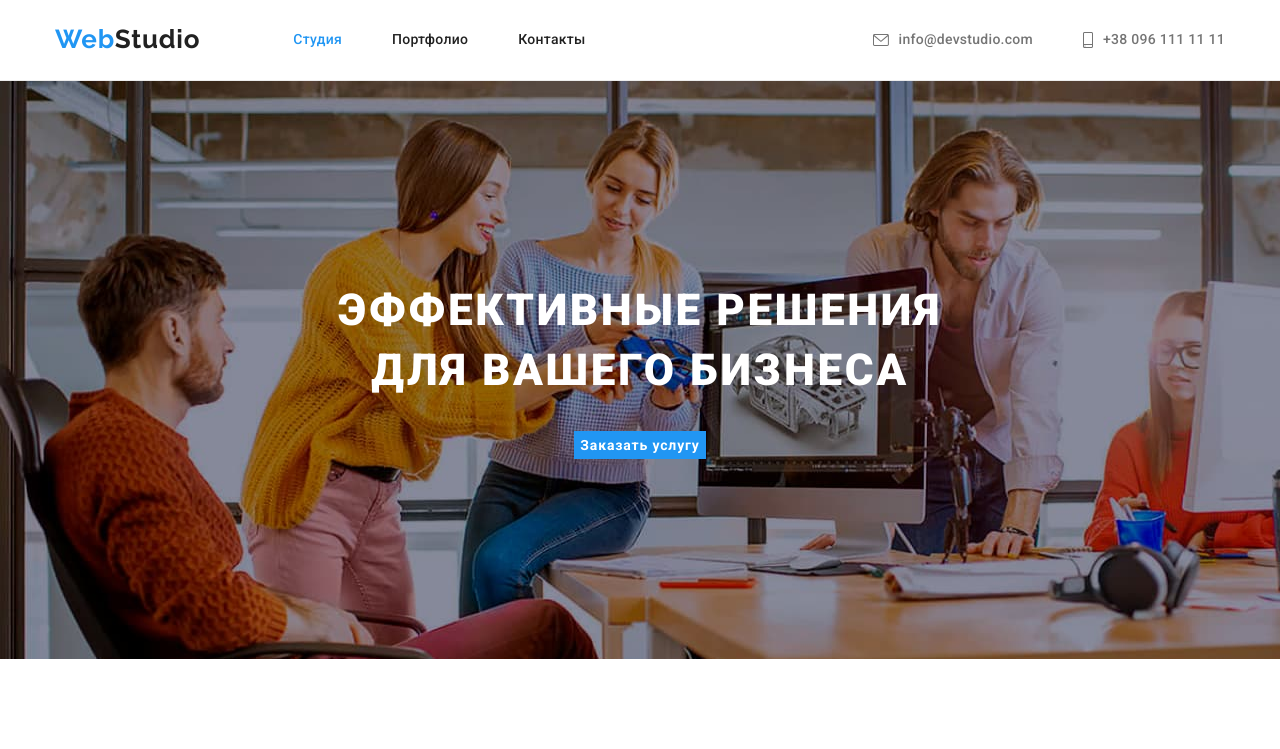
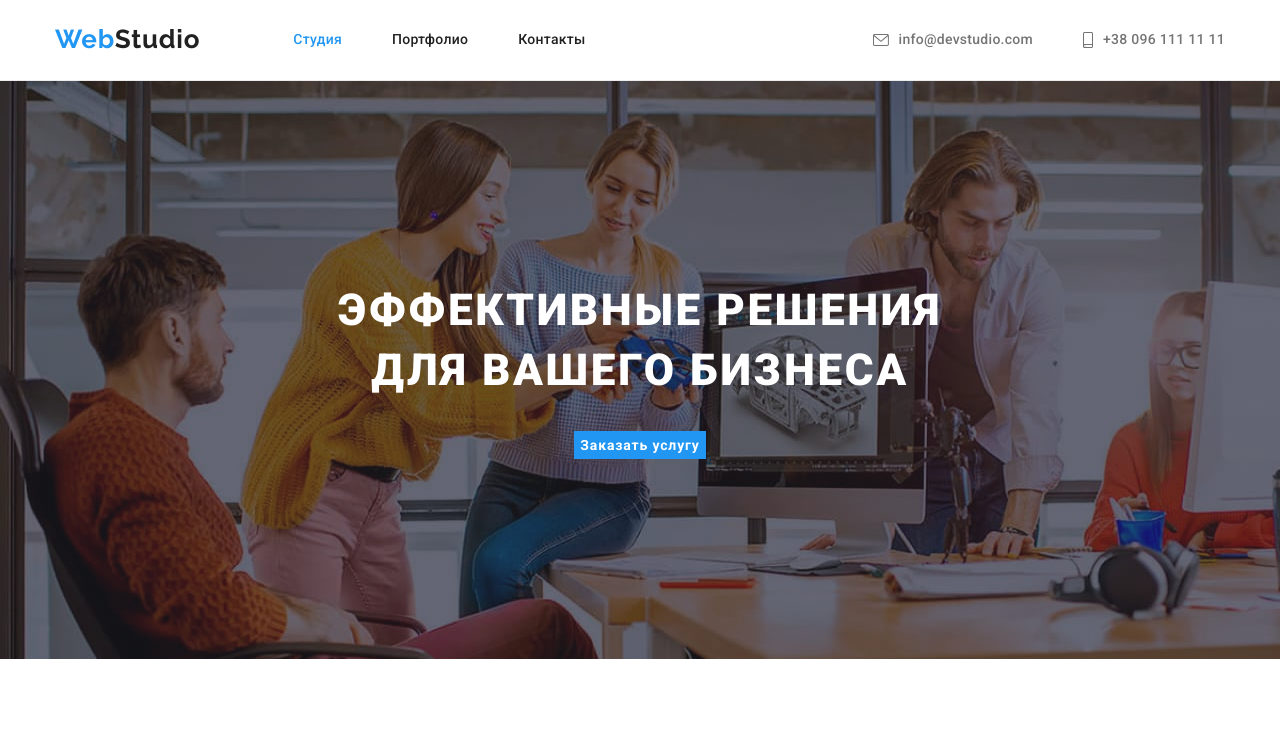
Before and after one commit to funnYYYYYYY/goit-markup-hw-04, a plain HTML site: page index.html in a window 1280 px wide. Shown: the top 749 px of the page. Drawn offline with nearby package versions, Linux system fonts and the light colour scheme.

Commit message:
update.Gradient

```diff
--- a/css/ctyle.css
+++ b/css/ctyle.css
@@ -210,7 +210,11 @@ img {
 
 .primary {
   background-color: var(--second-background-color);
-  background-image: url(../images/bcg-fon.jpg);
+  background-image: linear-gradient(
+      rgba(47, 48, 58, 0.4),
+      rgba(47, 48, 58, 0.4)
+    ),
+    url(../images/bcg-fon.jpg);
   max-width: 1600px;
   margin: 0 auto;
   padding-top: 200px;
```
